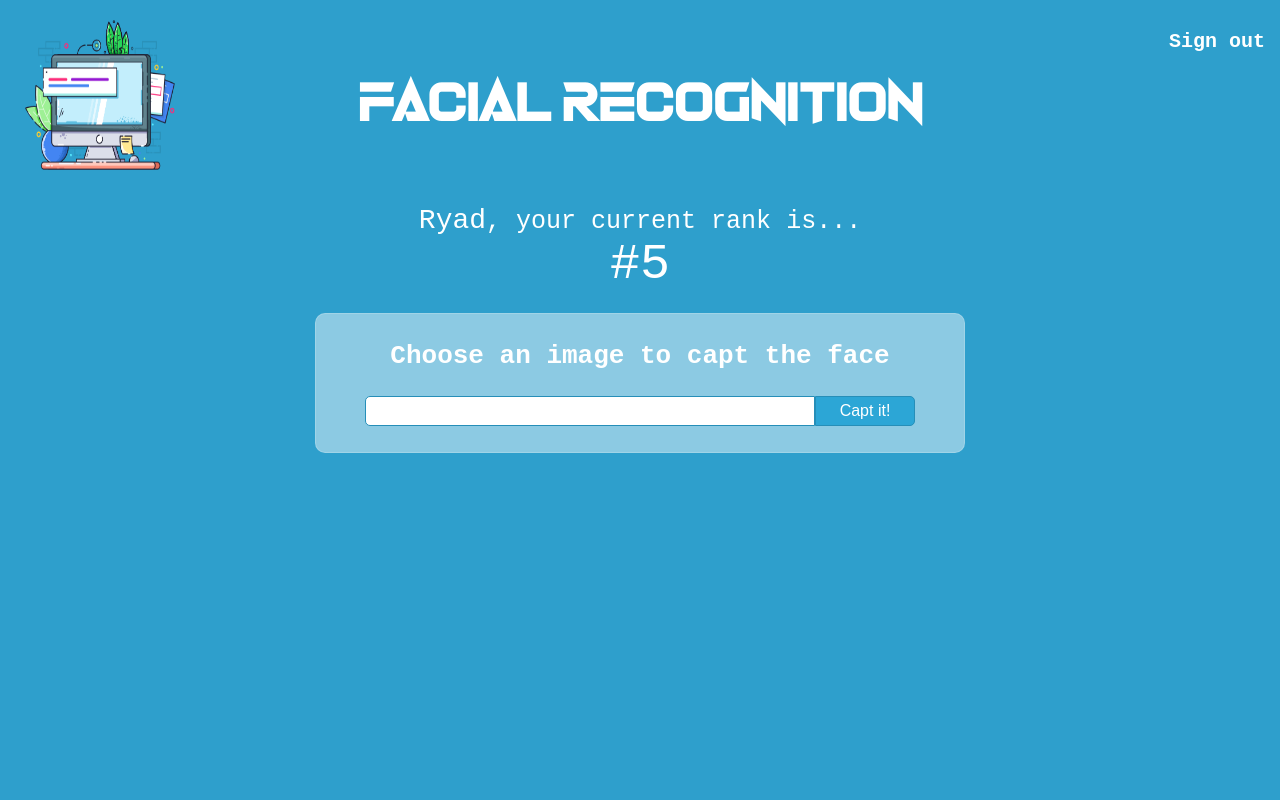
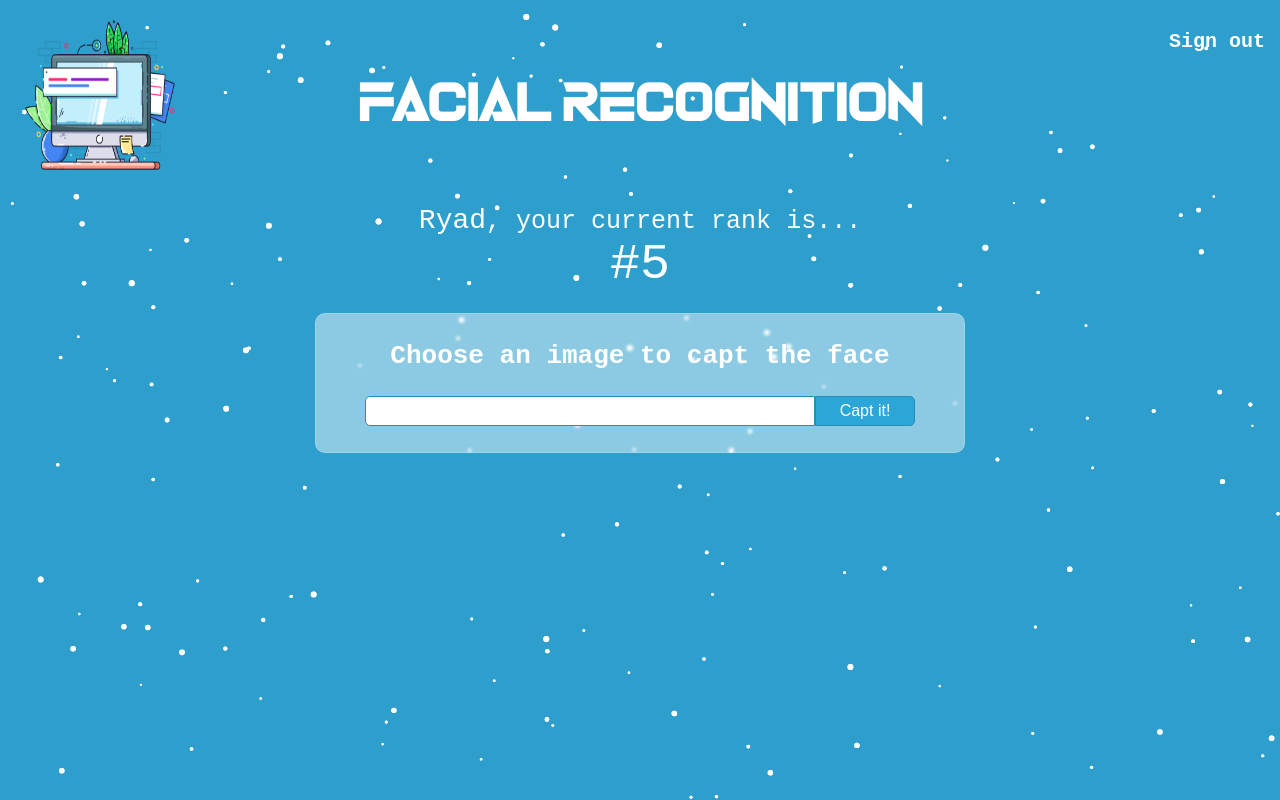
Before and after one commit to RyadC/Facial-recognition-app, a React (Create React App) app: page / in a window 1280 px wide. Built offline with nearby package versions, Linux system fonts and the light colour scheme.

Commit message:
Add particles package + Add ParticlesComponent

```diff
--- a/package.json
+++ b/package.json
@@ -10,6 +10,9 @@
     "react-dom": "^18.2.0",
     "react-parallax-tilt": "^1.7.60",
     "react-scripts": "^5.0.1",
+    "react-tsparticles": "^2.2.4",
+    "tsparticles": "^2.2.4",
+    "tsparticles-slim": "^2.2.4",
     "web-vitals": "^2.1.4"
   },
   "scripts": {
--- /dev/null
+++ b/src/components/ParticlesComponent/ParticlesComponent.js
@@ -0,0 +1,60 @@
+import Particles from "react-tsparticles";
+import { loadSlim } from "tsparticles-slim";
+import { useCallback, useMemo } from "react";
+
+const ParticlesComponent = () => {
+    const options = useMemo(() => {
+
+        return {
+            interactivity: {
+                events: {
+                    onClick: {
+                        enable: true,
+                        mode: "push",
+                    },
+                    onHover: {
+                        enable: true,
+                        mode: "repulse",
+                    },
+                    resize: true,
+                },
+                modes: {
+                    push: {
+                        quantity: 4,
+                    },
+                    repulse: {
+                        distance: 100,
+                        duration: 0.4,
+                    },
+                },
+            },
+            particles: {
+                links: {
+                    enable: true,
+                },
+                move: {
+                    enable: true,
+                    speed: 1,
+                },
+                size: {
+                    value: { min: 1, max: 3}
+                },
+                number: {
+                    density: {
+                        enable: true,
+                        area: 600,
+                    },
+                    value: 110,
+                },
+            },
+        }
+    }, []);
+
+    const particlesInit = useCallback((engine) => {
+        loadSlim(engine);
+    }, []);
+
+    return <Particles init={particlesInit} options={options} />
+}
+
+export default ParticlesComponent;
--- a/src/containers/App.js
+++ b/src/containers/App.js
@@ -4,11 +4,15 @@ import Navigation from '../components/Navigation/Navigation';
 import Logo from '../components/Logo/Logo';
 import ImageLinkForm from '../components/ImageLinkForm/ImageLinkForm';
 import Rank from '../components/Rank/Rank';
+import ParticlesComponent from '../components/ParticlesComponent/ParticlesComponent';
 
 class App extends Component {
   render() {
       return (
         <div className="App">
+
+          <ParticlesComponent />
+
           <header className='header'>
             <h1 className='title'>Facial Recognition</h1>
             <Navigation />
```
Also changed, not shown: 1 other file (tests, documents, lock files or other folders).
